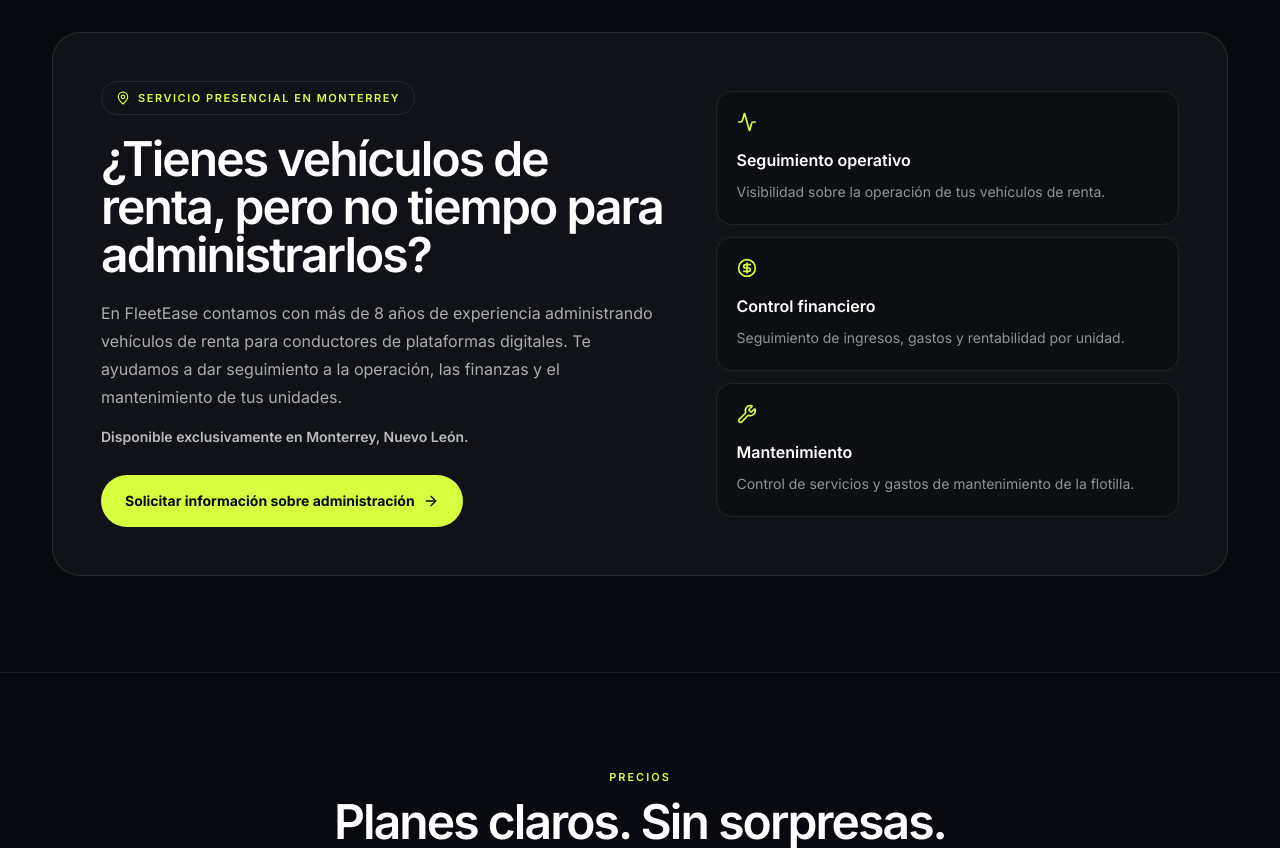
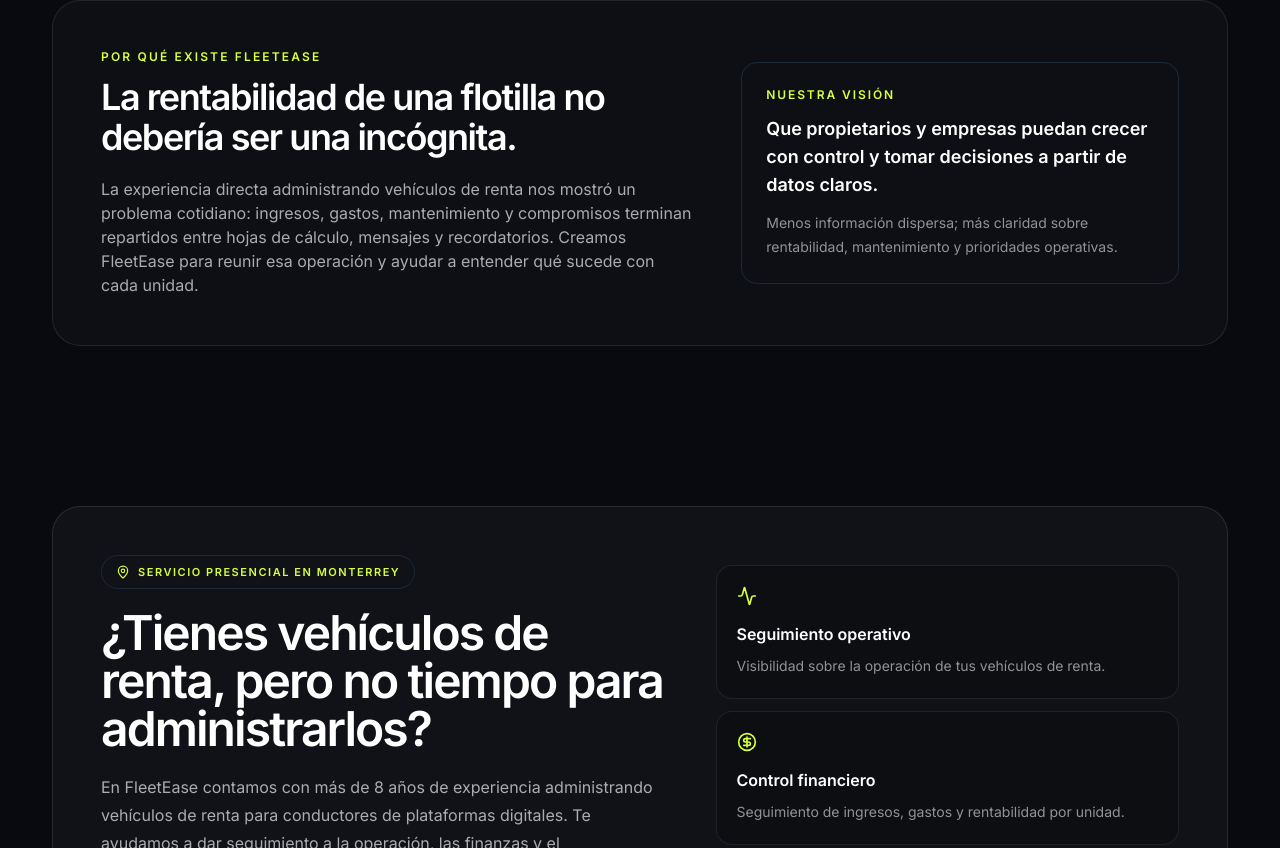
Before and after one commit to JuanGodinezperez18/FleetEase, a Next.js app: page / in a window 1280 px wide. Shown: the part 2772-3620 px from the top of the page. Built offline with nearby package versions, Linux system fonts and the light colour scheme; no server answers; the database is empty.

Commit message:
Route administration requests to shared form and add FleetEase vision

```diff
--- a/src/app/page.tsx
+++ b/src/app/page.tsx
@@ -53,16 +53,6 @@ const features = [
     icon: BarChart3,
   },
 ];
-
-const WHATSAPP_NUMBER =
-  typeof process.env.NEXT_PUBLIC_WHATSAPP_NUMBER === "string"
-    ? process.env.NEXT_PUBLIC_WHATSAPP_NUMBER.replace(/\D/g, "")
-    : "";
-const administrationHref = WHATSAPP_NUMBER
-  ? `https://wa.me/${WHATSAPP_NUMBER}?text=${encodeURIComponent(
-      "Hola, me interesa el servicio de administración de vehículos de renta en Monterrey, Nuevo León."
-    )}`
-  : "mailto:ventas@fleetease.com.mx?subject=Informaci%C3%B3n%20sobre%20administraci%C3%B3n%20de%20veh%C3%ADculos%20de%20renta";
 
 export default function LandingPage() {
   return (
@@ -182,6 +172,33 @@ export default function LandingPage() {
           <LandingHowItWorks />
 
           <section
+            id="nuestra-vision"
+            aria-labelledby="nuestra-vision-title"
+            className="mx-auto max-w-[1240px] scroll-mt-[var(--header-h)] px-5 py-12 lg:px-8 lg:py-16"
+          >
+            <div className="grid gap-5 rounded-[28px] border border-white/[0.09] bg-white/[0.025] p-6 sm:p-9 lg:grid-cols-[1.15fr_0.85fr] lg:items-center lg:gap-12 lg:p-12">
+              <div>
+                <p className="text-xs font-semibold uppercase tracking-[0.18em] text-[var(--fe-lime)]">Por qué existe FleetEase</p>
+                <h2 id="nuestra-vision-title" className="mt-3 max-w-2xl text-3xl font-semibold tracking-[-0.04em] sm:text-4xl">
+                  La rentabilidad de una flotilla no debería ser una incógnita.
+                </h2>
+                <p className="mt-5 max-w-2xl text-sm leading-7 text-white/65 sm:text-base">
+                  La experiencia directa administrando vehículos de renta nos mostró un problema cotidiano: ingresos, gastos, mantenimiento y compromisos terminan repartidos entre hojas de cálculo, mensajes y recordatorios. Creamos FleetEase para reunir esa operación y ayudar a entender qué sucede con cada unidad.
+                </p>
+              </div>
+              <article className="rounded-2xl border border-[var(--fe-lime)]/20 bg-[var(--fe-lime)]/[0.045] p-6">
+                <p className="text-xs font-semibold uppercase tracking-[0.16em] text-[var(--fe-lime)]">Nuestra visión</p>
+                <p className="mt-3 text-lg font-semibold leading-7 text-white">
+                  Que propietarios y empresas puedan crecer con control y tomar decisiones a partir de datos claros.
+                </p>
+                <p className="mt-3 text-sm leading-6 text-white/55">
+                  Menos información dispersa; más claridad sobre rentabilidad, mantenimiento y prioridades operativas.
+                </p>
+              </article>
+            </div>
+          </section>
+
+          <section
             id="administracion-monterrey"
             aria-labelledby="administracion-monterrey-title"
             className="mx-auto max-w-[1240px] scroll-mt-[var(--header-h)] px-5 py-16 lg:px-8 lg:py-24"
@@ -205,15 +222,13 @@ export default function LandingPage() {
                   <p className="mt-4 text-sm font-semibold text-white/85">
                     Disponible exclusivamente en Monterrey, Nuevo León.
                   </p>
-                  <a
-                    href={administrationHref}
-                    target={WHATSAPP_NUMBER ? "_blank" : undefined}
-                    rel={WHATSAPP_NUMBER ? "noopener noreferrer" : undefined}
+                  <Link
+                    href="/contacto-ventas?tipo=administracion"
                     className={`mt-7 inline-flex items-center justify-center gap-2 rounded-full bg-[var(--fe-lime)] px-6 py-4 text-sm font-bold text-[var(--fe-ink)] transition hover:bg-white ${focusRing}`}
                   >
                     Solicitar información sobre administración
                     <ArrowRight className="h-4 w-4" />
-                  </a>
+                  </Link>
                 </div>
 
                 <div className="grid gap-3 sm:grid-cols-3 lg:grid-cols-1">
```
